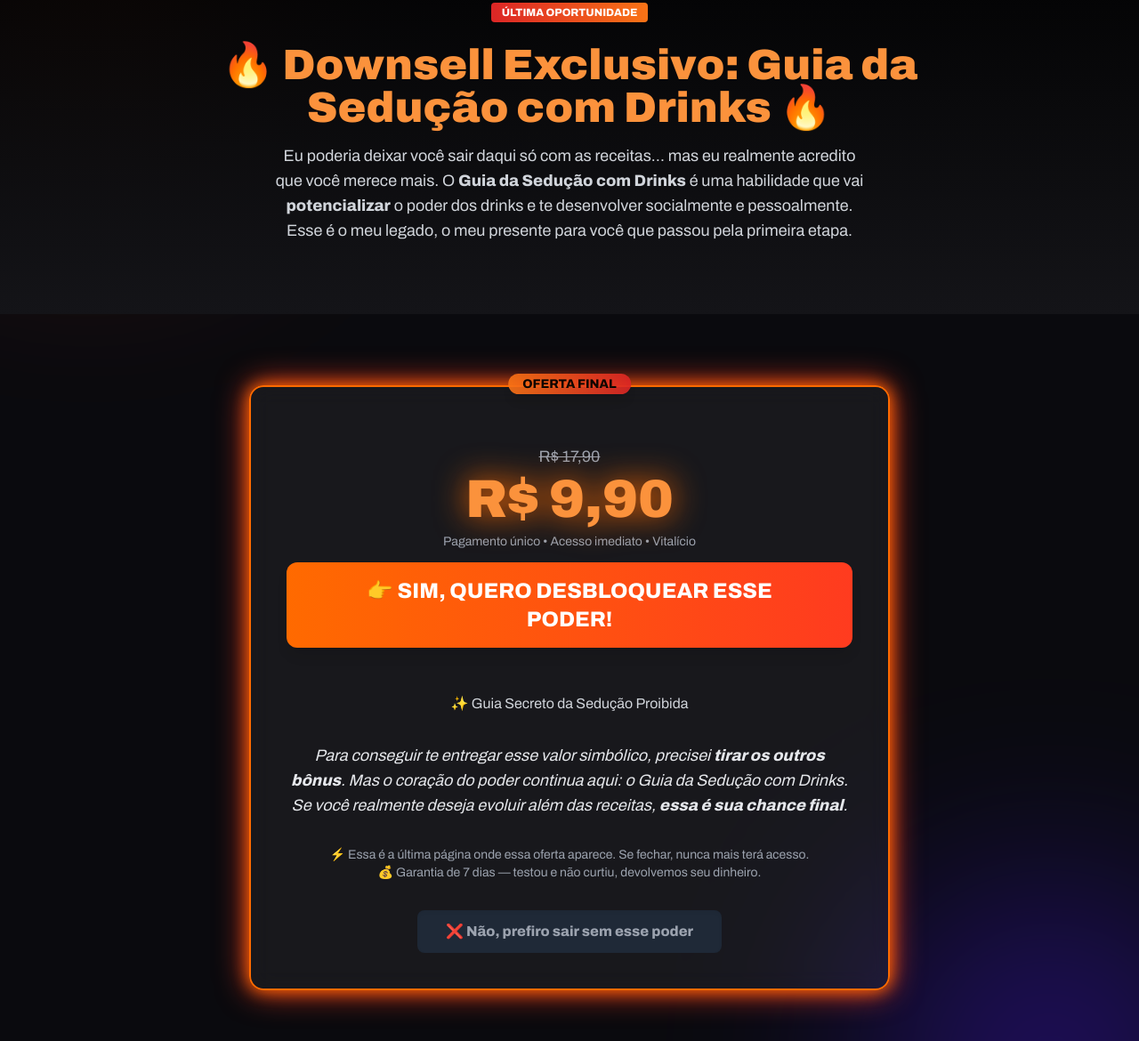
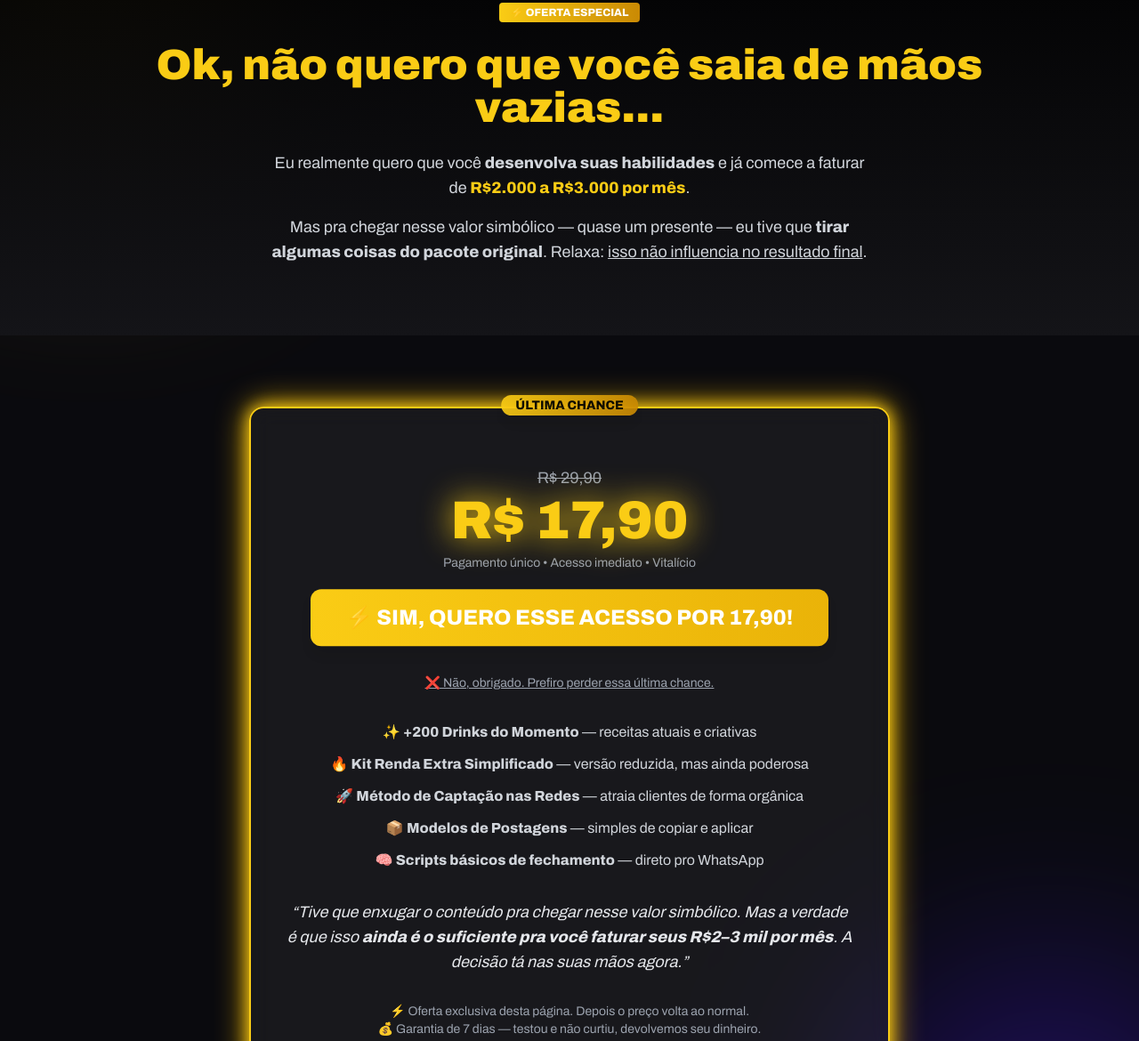
Before and after one commit to Zdisparo/receitasdrinks, a plain HTML site: page downsell.html in a window 1280 px wide. Shown: the part 79-1249 px from the top of the page at 89% size. Drawn offline with nearby package versions, Linux system fonts and the light colour scheme.

Commit message:
Update downsell.html

```diff
--- a/downsell.html
+++ b/downsell.html
@@ -3,28 +3,25 @@
 <head>
   <meta charset="utf-8" />
   <meta name="viewport" content="width=device-width, initial-scale=1" />
-  <title>🔥 Downsell Exclusivo - Guia da Sedução com Drinks</title>
-  <meta name="description" content="Última chance: Guia da Sedução com Drinks por apenas R$9,90. Transforme sua vida social e pessoal.">
+  <title>⚡ Oferta Especial — Renda Extra com Drinks</title>
+  <meta name="description" content="Downsell exclusivo: acesse por apenas R$17,90 e comece a faturar R$2.000 a R$3.000/mês com drinks.">
 
   <!-- Tailwind -->
   <script src="https://cdn.tailwindcss.com"></script>
   <!-- AOS -->
   <link href="https://unpkg.com/aos@2.3.1/dist/aos.css" rel="stylesheet">
   <script src="https://unpkg.com/aos@2.3.1/dist/aos.js"></script>
-
   <!-- Fonte -->
   <link href="https://fonts.googleapis.com/css2?family=Archivo:wght@400;600;800;900&display=swap" rel="stylesheet">
 
   <style>
     body {font-family:'Archivo',sans-serif; background:#0a0a0e; color:white; overflow-x:hidden;}
-    .btn-brand{background:linear-gradient(90deg,#ff6a00,#ff3b1f);}
+    .btn-brand{background:linear-gradient(90deg,#facc15,#eab308);}
     .btn-brand:hover{filter:brightness(1.1);}
-    .btn-secondary{background:#1f2937; color:#9ca3af;}
-    .btn-secondary:hover{background:#374151; color:white;}
     .glass{backdrop-filter:blur(12px);background:rgba(255,255,255,.06);border:1px solid rgba(255,255,255,.08)}
-    .neon-border{box-shadow:0 0 18px #ff6a00,0 0 36px #ff3b1f; border:2px solid #ff6a00;}
+    .neon-border{box-shadow:0 0 18px #facc15,0 0 36px #eab308; border:2px solid #facc15;}
     .bg-glow::before,.bg-glow::after{content:"";position:absolute;border-radius:50%;filter:blur(120px);opacity:.35;z-index:0;}
-    .bg-glow::before{width:400px;height:400px;background:radial-gradient(circle,#ff6a00,#ff3b1f);top:-100px;left:-100px;}
+    .bg-glow::before{width:400px;height:400px;background:radial-gradient(circle,#facc15,#eab308);top:-100px;left:-100px;}
     .bg-glow::after{width:400px;height:400px;background:radial-gradient(circle,#6a00ff,#1f3bff);bottom:-100px;right:-100px;}
   </style>
 </head>
@@ -33,14 +30,18 @@
   <!-- HERO -->
   <header class="relative z-10 bg-gradient-to-b from-black/90 to-[#141418] overflow-hidden">
     <div class="max-w-5xl mx-auto px-6 py-20 text-center" data-aos="zoom-in">
-      <span class="text-xs uppercase bg-gradient-to-r from-red-600 to-orange-500 px-3 py-1 rounded font-bold">ÚLTIMA OPORTUNIDADE</span>
-      <h1 class="mt-6 text-4xl md:text-5xl font-black leading-tight text-orange-400">
-        🔥 Downsell Exclusivo: Guia da Sedução com Drinks 🔥
+      <span class="text-xs uppercase bg-gradient-to-r from-yellow-400 to-yellow-600 px-3 py-1 rounded font-bold">⚡ OFERTA ESPECIAL</span>
+      <h1 class="mt-6 text-4xl md:text-5xl font-black leading-tight text-yellow-400">
+        Ok, não quero que você saia de mãos vazias...
       </h1>
+
+      <p class="mt-6 text-lg text-gray-300 max-w-2xl mx-auto">
+        Eu realmente quero que você <b>desenvolva suas habilidades</b> e já comece a faturar de <span class="text-yellow-400 font-bold">R$2.000 a R$3.000 por mês</span>.
+      </p>
+
       <p class="mt-4 text-lg text-gray-300 max-w-2xl mx-auto">
-        Eu poderia deixar você sair daqui só com as receitas… mas eu realmente acredito que você merece mais.
-        O <b>Guia da Sedução com Drinks</b> é uma habilidade que vai <b>potencializar</b> o poder dos drinks e te desenvolver socialmente e pessoalmente.
-        Esse é o meu legado, o meu presente para você que passou pela primeira etapa.
+        Mas pra chegar nesse valor simbólico — quase um presente — eu tive que <b>tirar algumas coisas do pacote original</b>.
+        Relaxa: <u>isso não influencia no resultado final</u>.
       </p>
     </div>
   </header>
@@ -52,50 +53,54 @@
 
         <!-- selo -->
         <div class="absolute -top-4 left-1/2 -translate-x-1/2">
-          <span class="bg-gradient-to-r from-orange-500 to-red-600 text-black px-4 py-1 rounded-full font-extrabold text-sm shadow-lg animate-pulse">
-            OFERTA FINAL
+          <span class="bg-gradient-to-r from-yellow-400 to-yellow-600 text-black px-4 py-1 rounded-full font-extrabold text-sm shadow-lg animate-pulse">
+            ÚLTIMA CHANCE
           </span>
         </div>
 
         <!-- preço -->
-        <div class="mt-6 text-gray-400 text-lg line-through">R$ 17,90</div>
-        <div class="mt-1 text-6xl font-black text-orange-400 drop-shadow-[0_0_18px_#ff6a00]">
-          R$ 9,90
+        <div class="mt-6 text-gray-400 text-lg line-through">R$ 29,90</div>
+        <div class="mt-1 text-6xl font-black text-yellow-400 drop-shadow-[0_0_18px_#facc15]">
+          R$ 17,90
         </div>
         <p class="mt-2 text-sm text-gray-400">Pagamento único • Acesso imediato • Vitalício</p>
 
         <!-- CTA -->
         <div class="mt-8">
-          <a href="https://pay.cakto.com.br/ted5b3r_545438"
+          <a href="https://pay.cakto.com.br/nswf8pc_546535"
              class="btn-brand inline-block px-10 py-4 rounded-xl text-2xl font-extrabold shadow-lg transform hover:scale-110 transition-all duration-300 animate-bounce">
-            👉 SIM, QUERO DESBLOQUEAR ESSE PODER!
+            ⚡ SIM, QUERO ESSE ACESSO POR 17,90!
           </a>
+
+          <!-- CTA Secundário -->
+          <div class="mt-4">
+            <a href="https://www.google.com"
+               class="text-gray-400 hover:text-gray-200 underline text-sm inline-block">
+              ❌ Não, obrigado. Prefiro perder essa última chance.
+            </a>
+          </div>
         </div>
 
-        <!-- benefícios -->
+        <!-- benefícios / diferenciação -->
         <ul class="mt-8 text-gray-300 text-left md:text-center space-y-3">
-          <li>✨ Guia Secreto da Sedução Proibida</li>
+          <li>✨ <b>+200 Drinks do Momento</b> — receitas atuais e criativas</li>
+          <li>🔥 <b>Kit Renda Extra Simplificado</b> — versão reduzida, mas ainda poderosa</li>
+          <li>🚀 <b>Método de Captação nas Redes</b> — atraia clientes de forma orgânica</li>
+          <li>📦 <b>Modelos de Postagens</b> — simples de copiar e aplicar</li>
+          <li>🧠 <b>Scripts básicos de fechamento</b> — direto pro WhatsApp</li>
         </ul>
 
         <!-- copy persuasiva -->
         <p class="mt-8 text-lg text-gray-200 italic">
-          Para conseguir te entregar esse valor simbólico, precisei <b>tirar os outros bônus</b>.
-          Mas o coração do poder continua aqui: o Guia da Sedução com Drinks.
-          Se você realmente deseja evoluir além das receitas, <b>essa é sua chance final</b>.
+          “Tive que enxugar o conteúdo pra chegar nesse valor simbólico.
+          Mas a verdade é que isso <b>ainda é o suficiente pra você faturar seus R$2–3 mil por mês</b>.
+          A decisão tá nas suas mãos agora.”
         </p>
 
         <!-- garantia -->
         <div class="mt-8 text-gray-400 text-sm">
-          ⚡ Essa é a última página onde essa oferta aparece. Se fechar, nunca mais terá acesso.
-          <br>💰 Garantia de 7 dias — testou e não curtiu, devolvemos seu dinheiro.
-        </div>
-
-        <!-- botão de recusa -->
-        <div class="mt-8">
-          <a href="https://www.google.com"
-             class="btn-secondary inline-block px-8 py-3 rounded-lg text-md font-bold shadow-inner">
-            ❌ Não, prefiro sair sem esse poder
-          </a>
+          ⚡ Oferta exclusiva desta página. Depois o preço volta ao normal.<br>
+          💰 Garantia de 7 dias — testou e não curtiu, devolvemos seu dinheiro.
         </div>
       </div>
     </div>
@@ -103,7 +108,7 @@
 
   <!-- FOOTER -->
   <footer class="py-10 text-center text-gray-500 text-sm border-t border-gray-800">
-    © 2025 Guia da Sedução com Drinks. Produto digital.
+    © 2025 Renda Extra com Drinks — Oferta Especial.
   </footer>
 
   <script>
```
